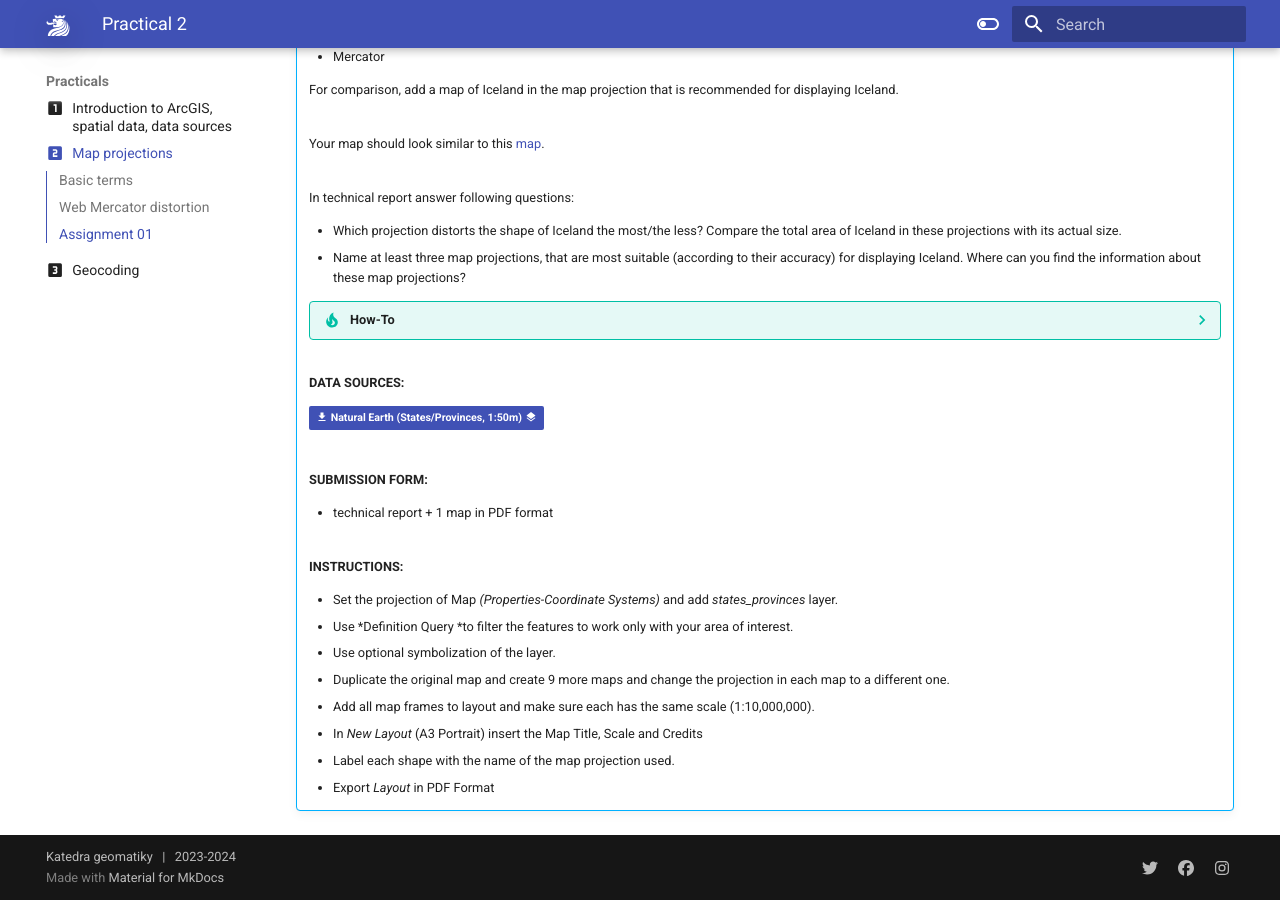
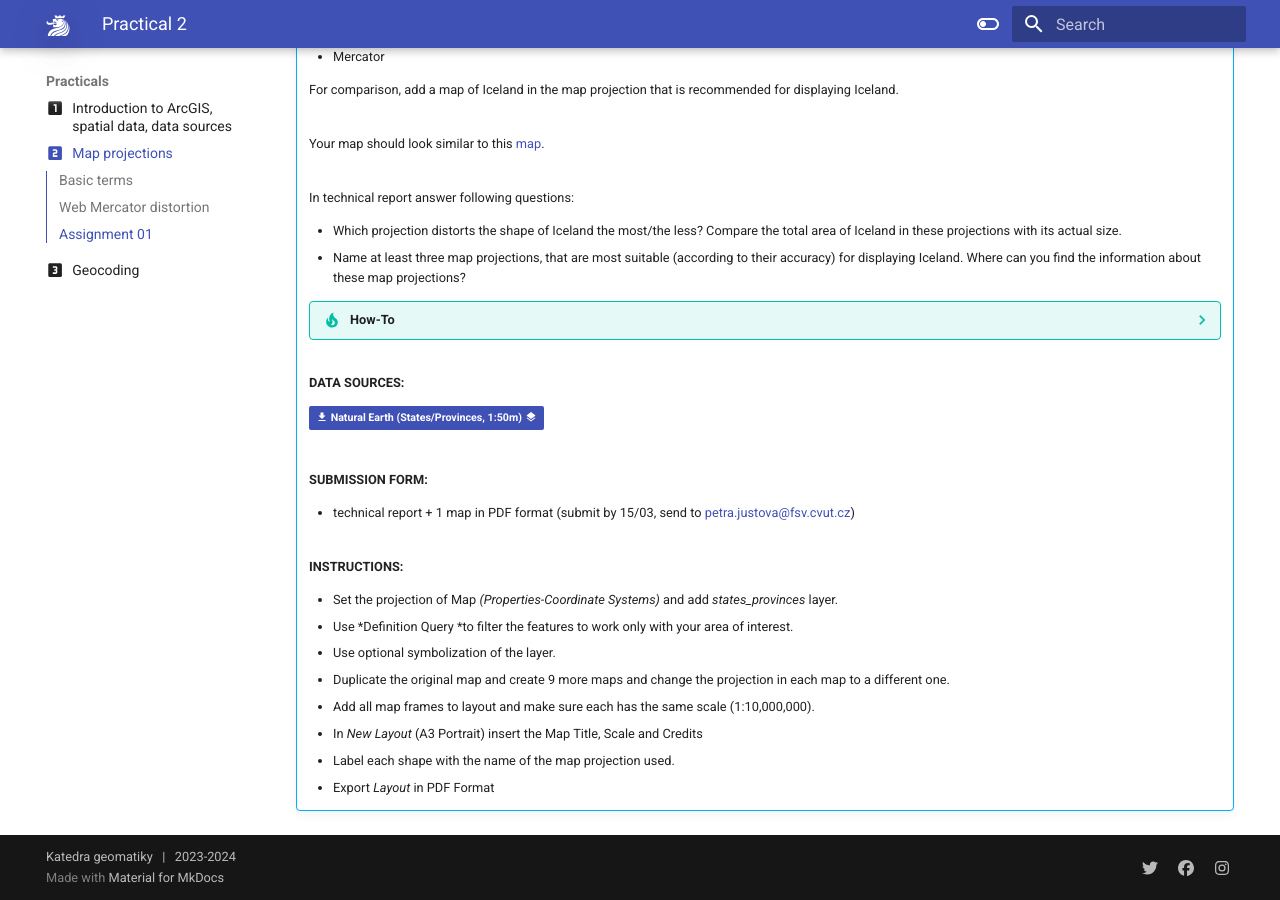
Before and after one commit to k155cvut/cart, an MkDocs documentation site: the page built from docs/practicals/MapProjections.md, in a window 1280 px wide and 900 px high, scrolled down 3458 px. Built offline with MkDocs 1.6.1 and Material for MkDocs 9.7.7, drawn with Linux system fonts in a browser that asks for light colours.

```diff
--- a/docs/practicals/MapProjections.md
+++ b/docs/practicals/MapProjections.md
@@ -136,7 +136,7 @@ The primary advantage of the Mercator projection, and consequently the Web Merca
 
     **SUBMISSION FORM:**
 
-    - technical report + 1 map in PDF format
+    - technical report + 1 map in PDF format (submit by 15/03, send to <a href="mailto:petra.justova@fsv.cvut.cz">petra.justova@fsv.cvut.cz</a>)
 
     <br>
     **INSTRUCTIONS:**
```
Also changed, not shown: docs/practicals/Geocoding.md (+9 -6 lines).
